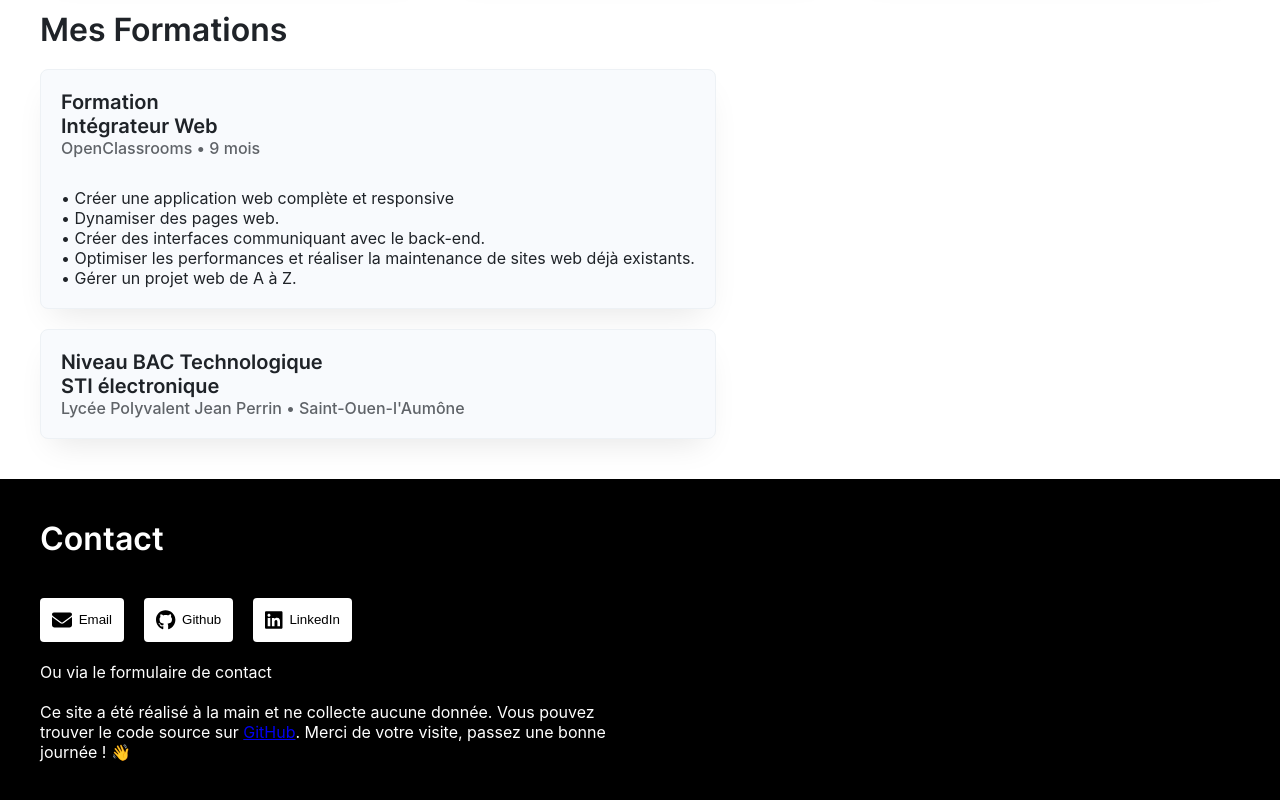
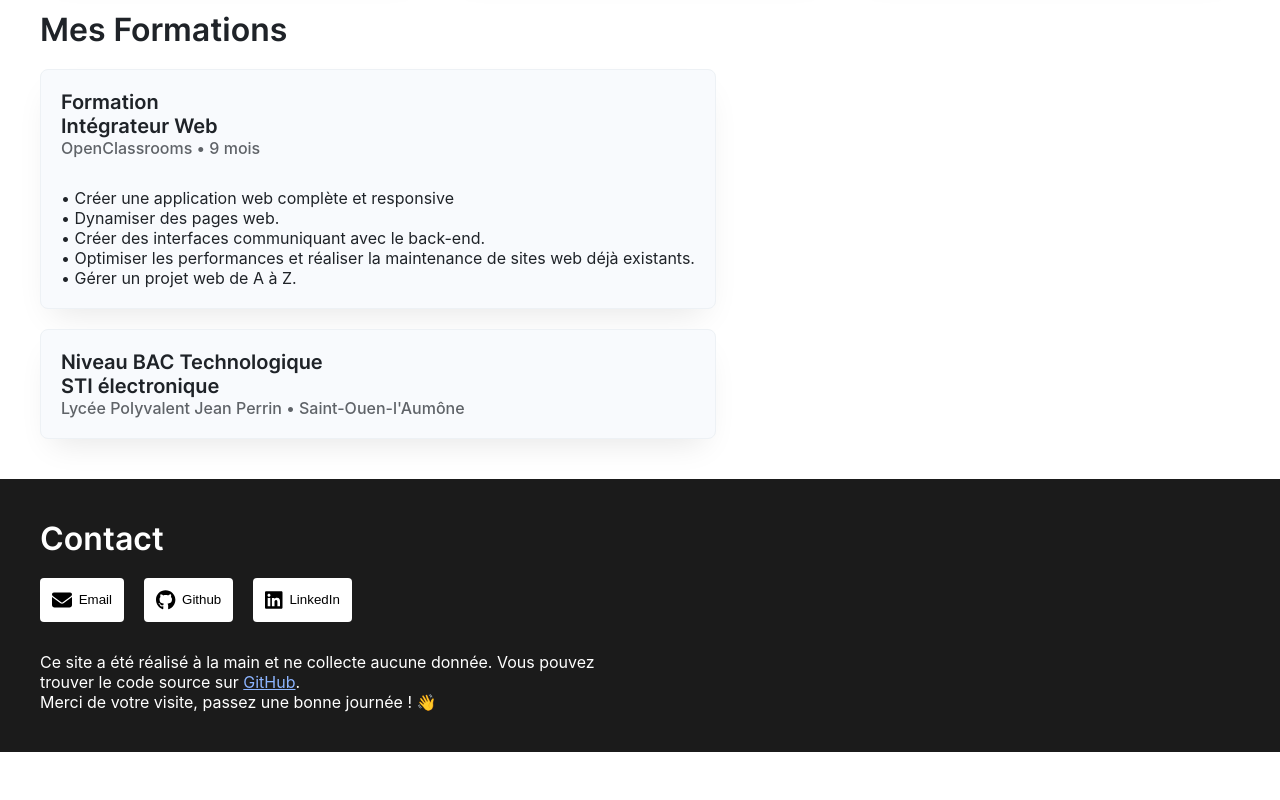
Before and after one commit to kosmik7/portfolio, a React (Vite) app: page / in a window 1280 px wide. Shown: the part 2298-3098 px from the top of the page. After the commit the page ends 3050 px from the top, so only its background shows below. Built offline with nearby package versions, Linux system fonts and the light colour scheme.

Commit message:
Changements sur 'Footer'

```diff
--- a/src/components/Footer.jsx
+++ b/src/components/Footer.jsx
@@ -29,12 +29,11 @@ export default function Footer() {
               </Button>
             </a>
           </div>
-          <p>Ou via le formulaire de contact</p>
           <p>
             Ce site a été réalisé à la main et ne collecte aucune donnée. Vous
             pouvez trouver le code source sur{" "}
-            <a href="https://github.com/kosmik7/portfolio">GitHub</a>. Merci de
-            votre visite, passez une bonne journée ! 👋
+            <a href="https://github.com/kosmik7/portfolio">GitHub</a>.<br />
+            Merci de votre visite, passez une bonne journée ! 👋
           </p>
         </div>
       </div>
--- a/src/components/Footer.module.scss
+++ b/src/components/Footer.module.scss
@@ -1,23 +1,30 @@
 .wrapper {
+  contain: content;
+
   margin-top: 40px;
   padding-bottom: 40px;
-  background-color: #000;
+  background-color: #1b1b1b;
   color: #fff;
 }
 
 .container {
   composes: maxWidth from global;
   color: #fff;
+
+  a {
+    color: #8cb4ff;
+  }
 }
 
 .contactContainer {
-  display: flex;
-  flex-direction: column;
-  gap: 20px;
   max-width: 600px;
 
   > h2 {
     margin-left: 0;
+  }
+
+  p {
+    margin-top: 30px;
   }
 }
 
@@ -33,5 +40,11 @@
     background-color: #fff;
     border-color: #fff;
     color: #000;
+
+    &:hover {
+      background-color: hsl(0, 0%, 80%);
+      border-color: hsl(0, 0%, 80%);
+      color: #000;
+    }
   }
 }
```
